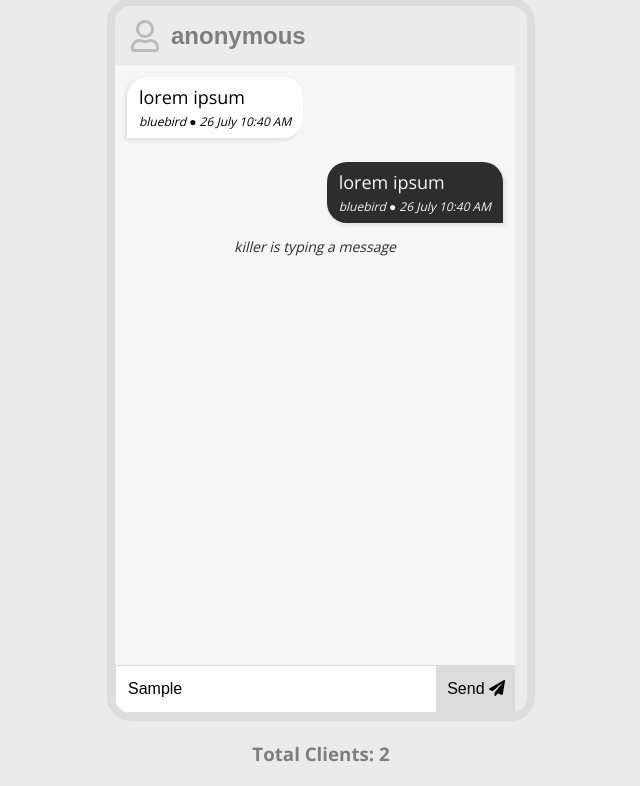
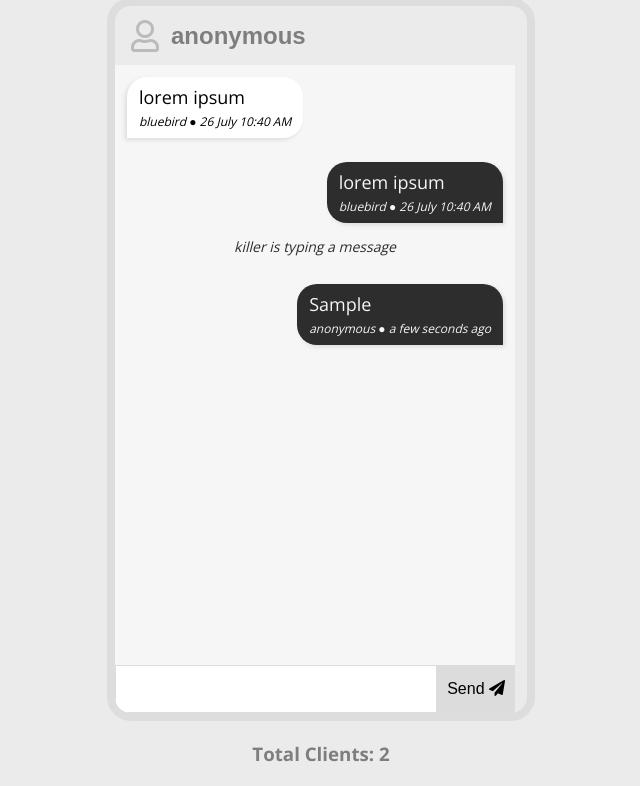
Before and after one commit to abanoub-ashraf/iChatApp, a website: page public/index.html in a window 1280 px wide. Both pictures are taken after typing "Sample" into the empty fields and a click on the button "Send". Shown: the part 85-871 px from the top of the page, without its empty margins (319-959 px from the left). Drawn offline with nearby package versions, Linux system fonts and the light colour scheme; no server answers.

Commit message:
add the messages to the ui

```diff
--- a/app.js
+++ b/app.js
@@ -45,6 +45,7 @@ io.on('connection', (socket) => {
 
     /** the new message that will be emitted from the client */
     socket.on('message', (data) => {
+        // receive the message we get from the client
         console.log(data)
         // now we wanna emit it to all clients except the one who sent us this message
         socket.broadcast.emit('chat-message', data)
--- a/public/index.html
+++ b/public/index.html
@@ -62,6 +62,8 @@
 
         <!-- the client socket.io library -->
         <script src="/socket.io/socket.io.js"></script>
+        <!-- moment js to format the date of the message -->
+        <script src="https://cdnjs.cloudflare.com/ajax/libs/moment.js/2.29.1/moment.min.js" integrity="sha512-qTXRIMyZIFb8iQcfjXWCO8+M5Tbc38Qi5WzdPOYZHIlZpzBHG3L3by84BBBOiRGiEb7KKtAOAs5qYdUiZiQNNQ==" crossorigin="anonymous"></script>
         <!-- initialize socket.io in the client -->
         <script src="main.js"></script>
     </body>
--- a/public/main.js
+++ b/public/main.js
@@ -3,10 +3,13 @@ const socket = io()
 
 // this will hold how many sockets connected to the server in the real time
 const clientsTotal = document.getElementById('clients-total')
-
+// the messages container that contain each new message
 const messageContainer = document.getElementById('message-container')
+// the name of the sender of the message
 const nameInput = document.getElementById('name-input')
+// the form that sends the message
 const messageForm = document.getElementById('message-form')
+// the body of the message
 const messageInput = document.getElementById('message-input')
 
 // send a new message from the submit button of this form
@@ -22,6 +25,8 @@ socket.on('clients-total', (data) => {
 })
 
 const sendMessage = () => {
+    // send a message only if the message input has a value to be sent
+    if (messageInput.value === '') return
     // create the message we wanna send to the server
     const data = {
         // the sender of the message
@@ -33,9 +38,35 @@ const sendMessage = () => {
     }
     // now emit the message to the server
     socket.emit('message', data)
+    // persist the message we sent in th UI
+    addMessageToUI(true, data)
+    // reset the message input
+    messageInput.value = ""
 }
 
 // listen to the message that the server is broadcasting to all the connected clients
 socket.on('chat-message', (data) => {
+    // show it in the consoles of all the windows except the one that sent the message
     console.log(data)
+    // false cause the message is coming from the server
+    addMessageToUI(false, data)
 })
+
+const addMessageToUI = (isOwnMessage, data) => {
+    const element = `
+        <li class="${isOwnMessage ? "message-right" : "message-left"}">
+            <p class="message">
+                ${data.message}
+                <span>${data.name} ● ${moment(data.date).fromNow()}</span>
+            </p>
+        </li>
+    `
+    // add the message element to the messages container
+    messageContainer.innerHTML += element
+    scrollToBottom()
+}
+
+// scroll to bottom of the messages container automatically
+const scrollToBottom = () => {
+    messageContainer.scrollTo(0, messageContainer.scrollHeight)
+}
```
